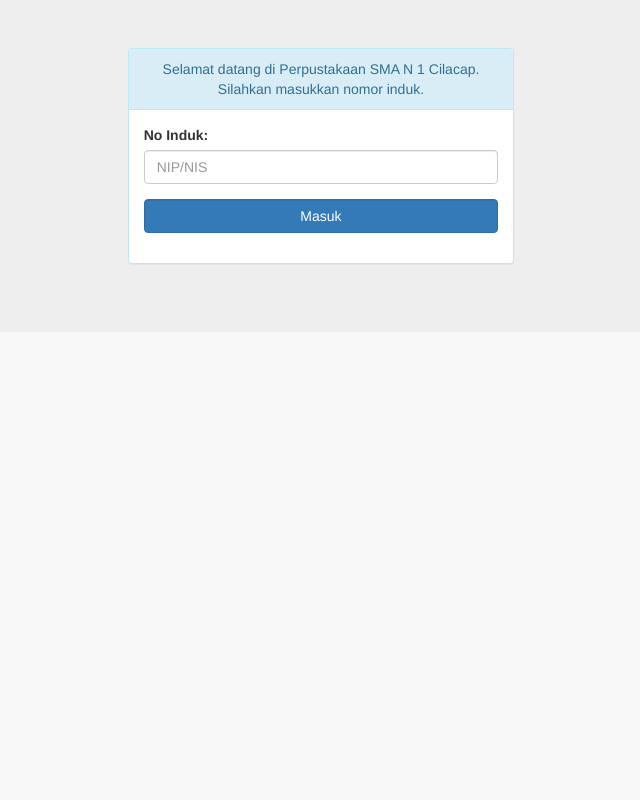
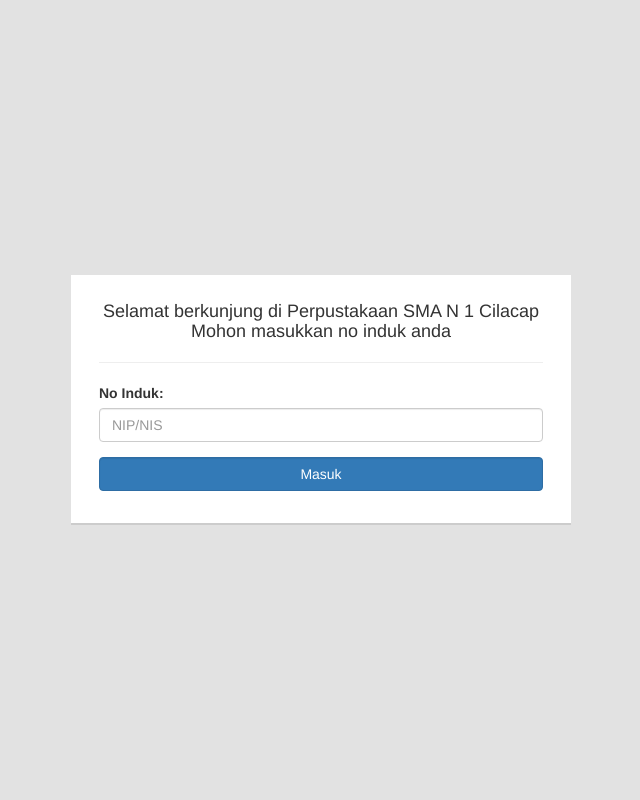
Before and after one commit to lslowmotion/SIPSMAN1Cv2, a CodeIgniter app: the page made by application/views/FormKunjungan.php in a window 1280 px wide. Shown: the whole page, without its empty margins (319-959 px from the left). Run offline with CodeIgniter, Linux system fonts and the light colour scheme; some libraries are stand-ins or nearby versions.

Commit message:
Form Kunjungan done, Fix security issue pada daftar kunjungan dan daftar peminjaman
- Form kunjungan done, mampu mengecek kunjungan oleh anggota yang sama pada hari yang sama
- Fix security issue di mana anggota dapat mengecek daftar peminjaman/kunjungan di luar akunnya sendiri

```diff
--- a/application/controllers/Akun.php
+++ b/application/controllers/Akun.php
@@ -75,7 +75,7 @@ class Akun extends CI_Controller {
                     $this->session->set_flashdata(
                         'message','
                         <div class="alert alert-danger" role="alert">
-					       Login gagal! silakan cek kembali nis/nip dan password, atau hubungi petugas.
+					       Login gagal! silakan cek kembali NIS/NIP dan password, atau hubungi petugas perpustakaan.
 						</div>'
                     );
                     redirect(base_url('akun'));
--- a/application/controllers/Main.php
+++ b/application/controllers/Main.php
@@ -5,7 +5,7 @@ class main extends CI_Controller{
         parent::__construct();
     }
     public function index(){
-        if($this->session->userdata('level') =='admin'){
+        if(!empty($this->session->userdata('id'))){
             redirect(base_url('kunjungan'));
         }
         $this->load->view('head');
--- a/application/views/DaftarKunjungan.php
+++ b/application/views/DaftarKunjungan.php
@@ -5,7 +5,7 @@
 		<div class="container-fluid">
 			<div class="row">
 				<div class="col-md-12">
-					<h1 class="page-header">Daftar Kunjungan</h1>
+					<h1 class="page-header">Riwayat Kunjungan</h1>
 				</div>
 			</div>
 			<?php
@@ -19,10 +19,10 @@
 					<table class="table table-striped table-bordered table-hover" id="dataTables-kunjungan">
 						<thead>
 							<tr>
-								<th>ID Kunjungan</th>
+								<th width="16%">ID Kunjungan</th>
 								<th>No Induk</th>
 								<th>Tanggal Kunjungan</th>
-								<th>Menu</th>
+								<th width="17%">Menu</th>
 							</tr>
 						</thead>
 						<tbody>
--- a/application/views/DaftarPeminjaman.php
+++ b/application/views/DaftarPeminjaman.php
@@ -20,12 +20,12 @@
 					<table class="table table-striped table-bordered table-hover" id="dataTables-peminjaman">
 						<thead>
 							<tr>
-								<th>Kode Transaksi</th>
+								<th width="17%">Kode Transaksi</th>
 								<th>No Induk</th>
 								<th>Tanggal Pinjam</th>
 								<th>Tanggal Kembali</th>
 								<th>Denda</th>
-								<th>Menu</th>
+								<th width="18%">Menu</th>
 
 							</tr>
 						</thead>
--- a/application/views/FormKunjungan.php
+++ b/application/views/FormKunjungan.php
@@ -15,14 +15,8 @@
         <!-- Bootstrap Core CSS -->
         <link href="<?php echo base_url('assets/css/bootstrap.min.css');?>" rel="stylesheet">
 
-        <!-- MetisMenu CSS -->
-        <link href="<?php echo base_url('assets/css/metisMenu.min.css');?>" rel="stylesheet">
-
-        <!-- Custom CSS -->
-        <link href="<?php echo base_url('assets/css/sb-admin-2.css');?>" rel="stylesheet">
-
-        <!-- Morris Charts CSS -->
-        <link href="<?php echo base_url('assets/css/morris.css');?>" rel="stylesheet">
+    	<!-- Form Kunjungan CSS -->
+        <link href="<?php echo base_url('assets/css/form-kunjungan.css');?>" rel="stylesheet">
 
         <!-- Custom Fonts -->
         <link href="<?php echo base_url('assets/font-awesome-4.7.0/css/font-awesome.min.css');?>" rel="stylesheet" type="text/css">
@@ -37,24 +31,15 @@
     </head>
 
     <script src="<?php echo base_url('assets/js/jquery-3.1.1.min.js');?>"></script>
-    <link href="<?php echo base_url('assets/DataTables-1.10.12/css/dataTables.bootstrap.min.css')?>" rel="stylesheet"/>
 
     <body>
 	<!-- Form kunjungan -->
-
-    		<div class="jumbotron vertical-center">
-    			<?php
-    				if($this->session->flashdata('message')){
-    					echo $this->session->flashdata('message');
-    				}
-    			?>
-
-        		<div class="container-fluid">
-        			<div class="col-md-4 col-md-offset-4">
-        				<div class="panel panel-info" >
-            				<div class="panel-heading text-center">Selamat datang di Perpustakaan SMA N 1 Cilacap.<br>
-            				Silahkan masukkan nomor induk.</div>
-            				<div class="panel-body">
+        <div class="back">
+            <div class="div-center">
+            	<div class="content">
+    				<h4 class="text-center">Selamat berkunjung di Perpustakaan SMA N 1 Cilacap<br>
+    				Mohon masukkan no induk anda</h4>
+    				<hr>
 					<form method="post" action="<?php echo base_url('kunjungan/tambahkunjungan');?>" >
 						<div class="form-group">
 							<label class="control-label" for="no-induk">No Induk:</label>
@@ -65,30 +50,22 @@
 							<button type="submit" id="submit" class="form-control btn-primary">Masuk</button>
 						</div>
 					</form>
+					<?php
+        				if($this->session->flashdata('message')){
+        					echo $this->session->flashdata('message');
+        				}
+        			?>
     			</div>
 			</div>
 		</div>
-        		</div>
-    		</div>
-
     <!-- Formkunjungan -->
     </body>
 
-
 	<!-- jQuery -->
 
-    <!-- <script src="<?php echo base_url('assets/js/jquery-3.1.1.min.js');?>"></script> -->
+    <script src="<?php echo base_url('assets/js/jquery-3.1.1.min.js');?>"></script>
     <!-- Bootstrap Core JavaScript -->
     <script src="<?php echo base_url('assets/js/bootstrap.min.js');?>"></script>
 
-    <!-- Metis Menu Plugin JavaScript -->
-    <script src="<?php echo base_url('assets/js/metisMenu.min.js');?>"></script>
-
-    <!-- Morris Charts JavaScript -->
-    <script src="<?php echo base_url('assets/js/raphael.min.js');?>"></script>
-    <script src="<?php echo base_url('assets/js/morris.min.js');?>"></script>
-
-    <!-- Custom Theme JavaScript -->
-    <script src="<?php echo base_url('assets/js/sb-admin-2.js');?>"></script>
 
 </html>
--- a/application/views/FormLogin.php
+++ b/application/views/FormLogin.php
@@ -29,7 +29,7 @@
         						</div>
         						<div class="form-group">
         							<input type=hidden name="submit" value=TRUE>
-							<button type="submit" id="submit" class="form-control btn-primary">Login</button>
+        							<button type="submit" id="submit" class="form-control btn-primary"><i class="fa fa-sign-in "></i> Login</button>
         						</div>
         					</form>
         				</div>
--- a/application/views/foot.php
+++ b/application/views/foot.php
@@ -2,7 +2,7 @@
 
 	<!-- jQuery -->
 
-    <!-- <script src="<?php echo base_url('assets/js/jquery-3.1.1.min.js');?>"></script> -->
+    <!-- <script src="<?php //echo base_url('assets/js/jquery-3.1.1.min.js');?>"></script> -->
     <!-- Bootstrap Core JavaScript -->
     <script src="<?php echo base_url('assets/js/bootstrap.min.js');?>"></script>
 
--- /dev/null
+++ b/assets/css/form-kunjungan.css
@@ -0,0 +1,30 @@
+.back {
+  background: #e2e2e2;
+  width: 100%;
+  position: absolute;
+  top: 0;
+  bottom: 0;
+}
+
+.div-center {
+  width: 500px;
+  height: 250px;
+  background-color: #fff;
+  position: absolute;
+  left: 0;
+  right: 0;
+  top: 0;
+  bottom: 0;
+  margin: auto;
+  max-width: 100%;
+  max-height: 100%;
+  overflow: auto;
+  padding: 1em 2em;
+  border-bottom: 2px solid #ccc;
+  display: table;
+}
+
+div.content {
+  display: table-cell;
+  vertical-align: middle;
+}
```
Also changed, not shown: application/controllers/Kunjungan.php (+98 -7 lines), application/controllers/Peminjaman.php (+6 -6 lines), application/models/KunjunganM.php (+40 -1 lines), application/views/head.php (+15 -10 lines). Lines whose indentation alone changed are shown as unchanged.
